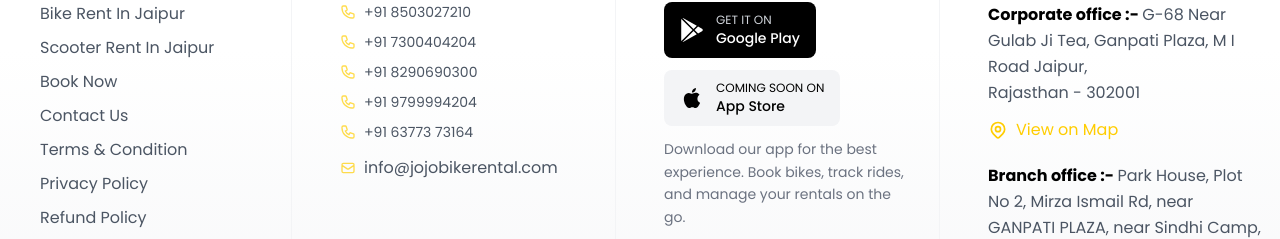
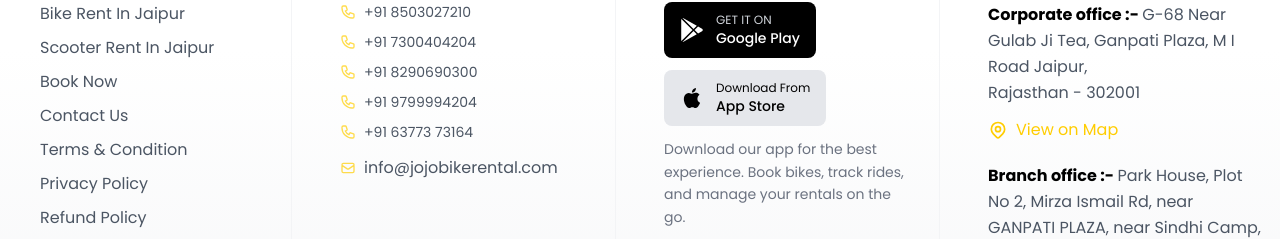
Before and after one commit to rahulprajapat8040/jojonew, a Next.js app: page / in a window 1280 px wide. Shown: the part 8088-8327 px from the top of the page. Built offline with nearby package versions, Linux system fonts and the light colour scheme.

Commit message:
added apple app link

```diff
--- a/src/components/common/Footer.jsx
+++ b/src/components/common/Footer.jsx
@@ -23,7 +23,7 @@ const socialIcons = {
     linkedin: {
         icon: (
             <svg className="w-6 h-6" fill="currentColor" viewBox="0 0 24 24" aria-hidden="true">
-                <path d="M20.447 20.452h-3.554v-5.569c0-1.328-.027-3.037-1.852-3.037-1.853 0-2.136 1.445-2.136 2.939v5.667H9.351V9h3.414v1.561h.046c.477-.9 1.637-1.85 3.37-1.85 3.601 0 4.267 2.37 4.267 5.455v6.286zM5.337 7.433c-1.144 0-2.063-.926-2.063-2.065 0-1.138.92-2.063 2.063-2.063 1.14 0 2.064.925 2.064 2.063 0 1.139-.925 2.065-2.064 2.065zm1.782 13.019H3.555V9h3.564v11.452zM22.225 0H1.771C.792 0 0 .774 0 1.729v20.542C0 23.227.792 24 1.771 24h20.451C23.2 24 24 23.227 24 22.271V1.729C24 .774 23.2 0 22.222 0h.003z"/>
+                <path d="M20.447 20.452h-3.554v-5.569c0-1.328-.027-3.037-1.852-3.037-1.853 0-2.136 1.445-2.136 2.939v5.667H9.351V9h3.414v1.561h.046c.477-.9 1.637-1.85 3.37-1.85 3.601 0 4.267 2.37 4.267 5.455v6.286zM5.337 7.433c-1.144 0-2.063-.926-2.063-2.065 0-1.138.92-2.063 2.063-2.063 1.14 0 2.064.925 2.064 2.063 0 1.139-.925 2.065-2.064 2.065zm1.782 13.019H3.555V9h3.564v11.452zM22.225 0H1.771C.792 0 0 .774 0 1.729v20.542C0 23.227.792 24 1.771 24h20.451C23.2 24 24 23.227 24 22.271V1.729C24 .774 23.2 0 22.222 0h.003z" />
             </svg>
         ),
         color: "#0A66C2",
@@ -32,7 +32,7 @@ const socialIcons = {
     youtube: {
         icon: (
             <svg className="w-6 h-6" fill="currentColor" viewBox="0 0 24 24" aria-hidden="true">
-                <path d="M23.498 6.186a3.016 3.016 0 0 0-2.122-2.136C19.505 3.545 12 3.545 12 3.545s-7.505 0-9.377.505A3.017 3.017 0 0 0 .502 6.186C0 8.07 0 12 0 12s0 3.93.502 5.814a3.016 3.016 0 0 0 2.122 2.136c1.871.505 9.376.505 9.376.505s7.505 0 9.377-.505a3.015 3.015 0 0 0 2.122-2.136C24 15.93 24 12 24 12s0-3.93-.502-5.814zM9.545 15.568V8.432L15.818 12l-6.273 3.568z"/>
+                <path d="M23.498 6.186a3.016 3.016 0 0 0-2.122-2.136C19.505 3.545 12 3.545 12 3.545s-7.505 0-9.377.505A3.017 3.017 0 0 0 .502 6.186C0 8.07 0 12 0 12s0 3.93.502 5.814a3.016 3.016 0 0 0 2.122 2.136c1.871.505 9.376.505 9.376.505s7.505 0 9.377-.505a3.015 3.015 0 0 0 2.122-2.136C24 15.93 24 12 24 12s0-3.93-.502-5.814zM9.545 15.568V8.432L15.818 12l-6.273 3.568z" />
             </svg>
         ),
         color: "#FF0000",
@@ -41,7 +41,7 @@ const socialIcons = {
     pinterest: {
         icon: (
             <svg className="w-6 h-6" fill="currentColor" viewBox="0 0 24 24" aria-hidden="true">
-                <path d="M12.017 0C5.396 0 .029 5.367.029 11.987c0 5.079 3.158 9.417 7.618 11.162-.105-.949-.199-2.403.041-3.439.219-.937 1.406-5.957 1.406-5.957s-.359-.72-.359-1.781c0-1.663.967-2.911 2.168-2.911 1.024 0 1.518.769 1.518 1.688 0 1.029-.653 2.567-.992 3.992-.285 1.193.6 2.165 1.775 2.165 2.128 0 3.768-2.245 3.768-5.487 0-2.861-2.063-4.869-5.008-4.869-3.41 0-5.409 2.562-5.409 5.199 0 1.033.394 2.143.889 2.741.099.12.112.225.085.345-.09.375-.293 1.199-.334 1.363-.053.225-.172.271-.401.165-1.495-.69-2.433-2.878-2.433-4.646 0-3.776 2.748-7.252 7.92-7.252 4.158 0 7.392 2.967 7.392 6.923 0 4.135-2.607 7.462-6.233 7.462-1.214 0-2.354-.629-2.758-1.379l-.749 2.848c-.269 1.045-1.004 2.352-1.498 3.146 1.123.345 2.306.535 3.55.535 6.607 0 11.985-5.365 11.985-11.987C23.97 5.39 18.592.026 11.985.026L12.017 0z"/>
+                <path d="M12.017 0C5.396 0 .029 5.367.029 11.987c0 5.079 3.158 9.417 7.618 11.162-.105-.949-.199-2.403.041-3.439.219-.937 1.406-5.957 1.406-5.957s-.359-.72-.359-1.781c0-1.663.967-2.911 2.168-2.911 1.024 0 1.518.769 1.518 1.688 0 1.029-.653 2.567-.992 3.992-.285 1.193.6 2.165 1.775 2.165 2.128 0 3.768-2.245 3.768-5.487 0-2.861-2.063-4.869-5.008-4.869-3.41 0-5.409 2.562-5.409 5.199 0 1.033.394 2.143.889 2.741.099.12.112.225.085.345-.09.375-.293 1.199-.334 1.363-.053.225-.172.271-.401.165-1.495-.69-2.433-2.878-2.433-4.646 0-3.776 2.748-7.252 7.92-7.252 4.158 0 7.392 2.967 7.392 6.923 0 4.135-2.607 7.462-6.233 7.462-1.214 0-2.354-.629-2.758-1.379l-.749 2.848c-.269 1.045-1.004 2.352-1.498 3.146 1.123.345 2.306.535 3.55.535 6.607 0 11.985-5.365 11.985-11.987C23.97 5.39 18.592.026 11.985.026L12.017 0z" />
             </svg>
         ),
         color: "#E60023",
@@ -59,7 +59,7 @@ const socialIcons = {
     maps: {
         icon: (
             <svg className="w-6 h-6" fill="currentColor" viewBox="0 0 24 24" aria-hidden="true">
-                <path d="M12 0C7.802 0 4 3.403 4 7.602C4 11.8 7.469 16.812 12 24C16.531 16.812 20 11.8 20 7.602C20 3.403 16.199 0 12 0ZM12 11C10.343 11 9 9.657 9 8C9 6.343 10.343 5 12 5C13.657 5 15 6.343 15 8C15 9.657 13.657 11 12 11Z"/>
+                <path d="M12 0C7.802 0 4 3.403 4 7.602C4 11.8 7.469 16.812 12 24C16.531 16.812 20 11.8 20 7.602C20 3.403 16.199 0 12 0ZM12 11C10.343 11 9 9.657 9 8C9 6.343 10.343 5 12 5C13.657 5 15 6.343 15 8C15 9.657 13.657 11 12 11Z" />
             </svg>
         ),
         color: "#34A853",
@@ -95,7 +95,7 @@ const Footer = () => {
                             Quick Links
                         </h3>
                         <div className="flex flex-col space-y-2.5">
-                            {['Bike Rent In Jaipur', 'Scooter Rent In Jaipur', 'Book Now', 'Contact Us' , 'Terms & Condition', 'Privacy Policy', 'Refund Policy'].map(link => (
+                            {['Bike Rent In Jaipur', 'Scooter Rent In Jaipur', 'Book Now', 'Contact Us', 'Terms & Condition', 'Privacy Policy', 'Refund Policy'].map(link => (
                                 <Link key={link}
                                     href={link === 'Book Now'
                                         ? 'https://order.jojobikerental.in/'
@@ -171,7 +171,7 @@ const Footer = () => {
                         </h3>
                         <div className="flex flex-col space-y-3">
                             <div className="flex justify-between md:flex-col gap-3">
-                                <a href="https://play.google.com/store/apps/details?id=com.jojorental.customer"
+                                <Link href="https://play.google.com/store/apps/details?id=com.jojorental.customer"
                                     target="_blank"
                                     className="flex items-center gap-3 bg-black text-white px-4 py-2.5 rounded-lg hover:bg-gray-800 transition-all group w-full sm:w-fit">
                                     <svg xmlns="http://www.w3.org/2000/svg" className="w-6 h-6" viewBox="0 0 24 24" fill="currentColor">
@@ -181,16 +181,21 @@ const Footer = () => {
                                         <span className="text-xs text-gray-300">GET IT ON</span>
                                         <span className="text-sm font-medium">Google Play</span>
                                     </div>
-                                </a>
-                                <div className="flex items-center gap-3 bg-gray-100 text-black px-4 py-2.5 rounded-lg w-full sm:w-fit">
+                                </Link>
+                                <Link
+                                    target="_blank"
+                                    href={'https://apps.apple.com/in/app/jojo-bike-rental/id6743364800'}
+                                >
+                                    <div className="flex items-center gap-3 bg-gray-200 text-black px-4 py-2.5 rounded-lg w-full sm:w-fit">
                                         <svg xmlns="http://www.w3.org/2000/svg" className="w-6 h-6" viewBox="0 0 24 24" fill="currentColor">
                                             <path d="M18.71 19.5c-.83 1.24-1.71 2.45-3.05 2.47-1.34.03-1.77-.79-3.29-.79-1.53 0-2 .77-3.27.82-1.31.05-2.3-1.32-3.14-2.53C4.25 17 2.94 12.45 4.7 9.39c.87-1.52 2.43-2.48 4.12-2.51 1.28-.02 2.5.87 3.29.87.78 0 2.26-1.07 3.81-.91.65.03 2.47.26 3.64 1.98-.09.06-2.17 1.28-2.15 3.81.03 3.02 2.65 4.03 2.68 4.04-.03.07-.42 1.44-1.38 2.83M13 3.5c.73-.83 1.94-1.46 2.94-1.5.13 1.17-.34 2.35-1.04 3.19-.69.85-1.83 1.51-2.95 1.42-.15-1.15.41-2.35 1.05-3.11z" />
                                         </svg>
                                         <div className="flex flex-col">
-                                        <span className="text-xs">COMING SOON ON</span>
+                                            <span className="text-xs">Download From</span>
                                             <span className="text-sm font-medium">App Store</span>
                                         </div>
                                     </div>
+                                </Link>
                             </div>
                             <p className="text-sm text-gray-500 leading-relaxed">
                                 Download our app for the best experience. Book bikes, track rides, and manage your rentals on the go.
--- a/src/components/home/MobileApp.jsx
+++ b/src/components/home/MobileApp.jsx
@@ -70,7 +70,7 @@ const MobileApp = () => {
                                 </div>
                             </ol>
                             <div className="mt-8 md:mt-12 flex  sm:flex-row gap-4">
-                                <a href="https://play.google.com/store/apps/details?id=com.jojorental.customer&hl=en_US" target='_blank' className="inline-flex items-center px-6 py-3 bg-black text-white rounded-lg hover:bg-gray-800 transition-colors">
+                                <Link href="https://play.google.com/store/apps/details?id=com.jojorental.customer&hl=en_US" target='_blank' className="inline-flex items-center px-6 py-3 bg-black text-white rounded-lg hover:bg-gray-800 transition-colors">
                                     <svg
                                         xmlns="http://www.w3.org/2000/svg"
                                         className="w-6 h-6 mr-3"
@@ -83,7 +83,11 @@ const MobileApp = () => {
                                         <span className="text-xs">Available on</span>
                                         <span className="text-sm font-semibold">Google Play</span>
                                     </div>
-                                </a>
+                                </Link>
+                                <Link
+                                    target="_blank"
+                                    href={'https://apps.apple.com/in/app/jojo-bike-rental/id6743364800'}
+                                >
                                     <div className="inline-flex items-center px-6 py-3 bg-gray-200 text-gray-800 rounded-lg">
                                         <svg
                                             xmlns="http://www.w3.org/2000/svg"
@@ -98,6 +102,7 @@ const MobileApp = () => {
                                             <span className="text-sm font-semibold">App Store</span>
                                         </div>
                                     </div>
+                                </Link>
                             </div>
                             <div className="mt-8 md:mt-12 flex justify-center  md:justify-start flex-row gap-4">
                                 <button
```
Lines whose indentation alone changed are shown as unchanged.
